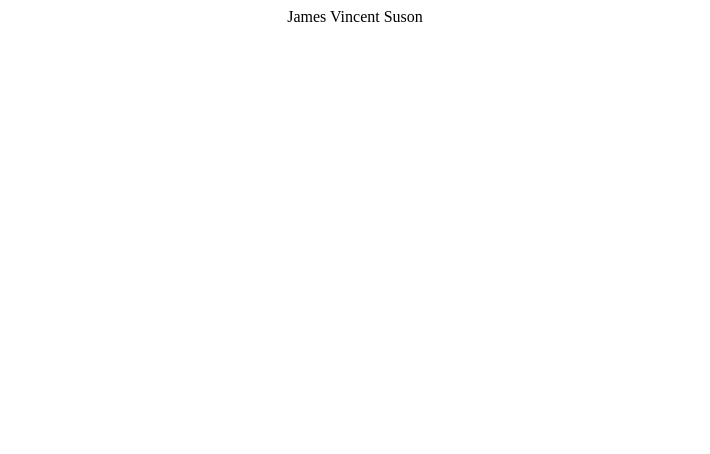
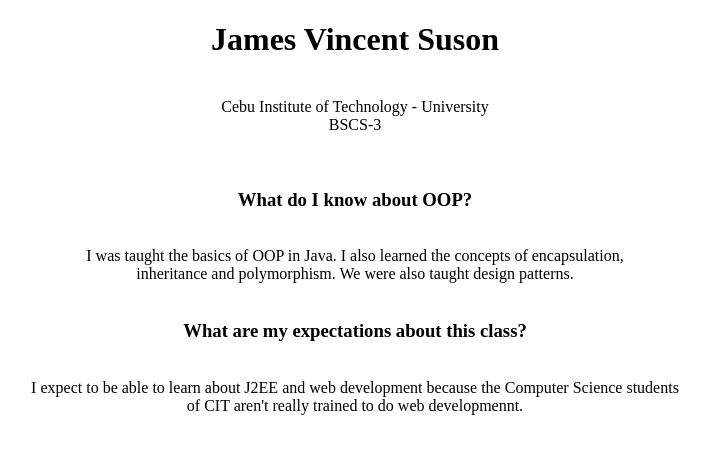
Before and after one commit to prongssss/Activities, a plain HTML site: page web/index.html in a window 1280 px wide. Shown: the whole page, without its empty margins (285-995 px from the left). Drawn offline with Linux system fonts and the light colour scheme.

Commit message:
YAYYY FINISHED HAHAHAHA

```diff
--- a/web/index.html
+++ b/web/index.html
@@ -11,6 +11,14 @@ and open the template in the editor.
         <meta name="viewport" content="width=device-width, initial-scale=1.0">
     </head>
     <body>
-        <center>James Vincent Suson</center>
+        <center>
+            <h1>James Vincent Suson</h1><br>Cebu Institute of Technology - University<br>BSCS-3<br><br><br>
+            <h3>What do I know about OOP?</h3><br>
+            I was taught the basics of OOP in Java. I also learned the concepts of encapsulation, <br>inheritance and polymorphism.
+            We were also taught design patterns.
+            <br><br>
+            <h3>What are my expectations about this class?</h3><br>
+            I expect to be able to learn about J2EE and web development because the Computer Science students<br> of CIT aren't really trained to do web developmennt.
+        </center>
     </body>
 </html>
```
